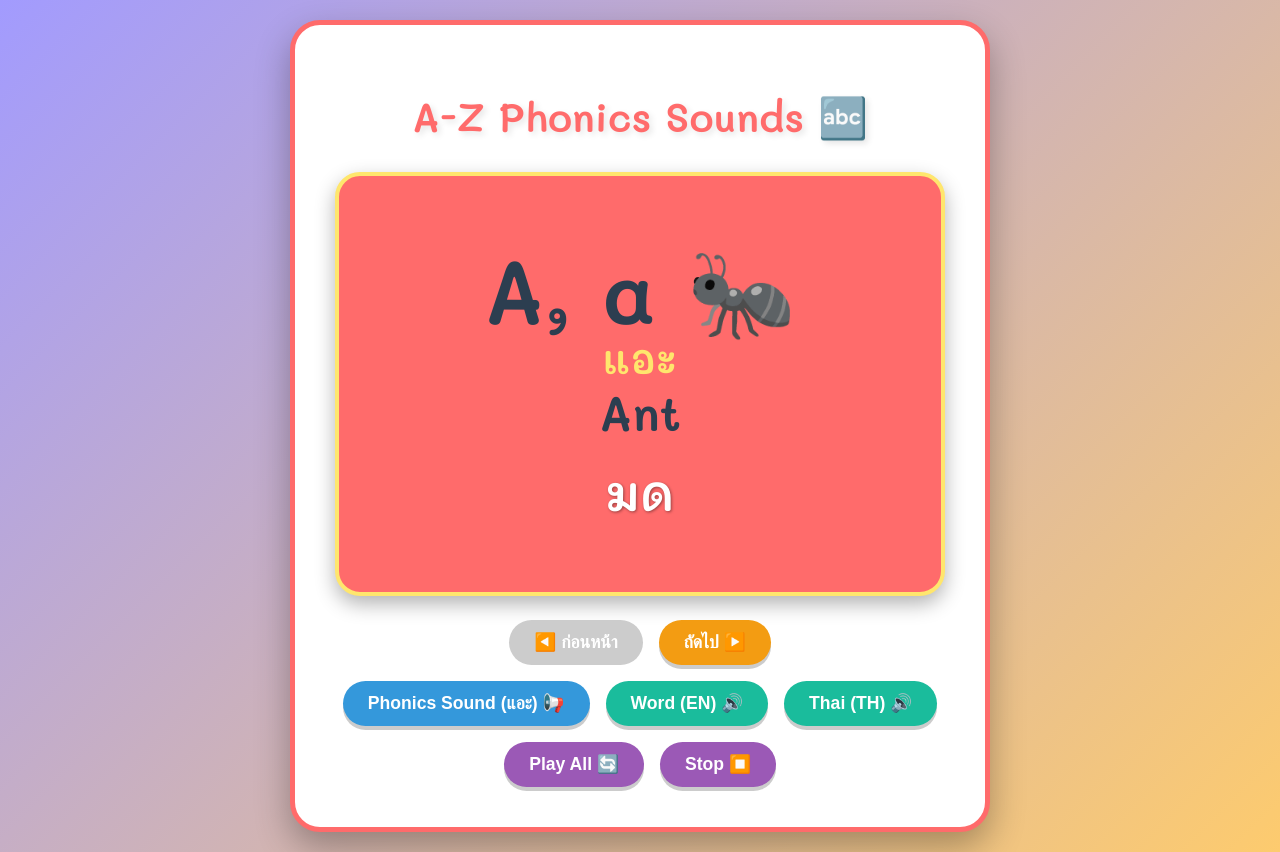
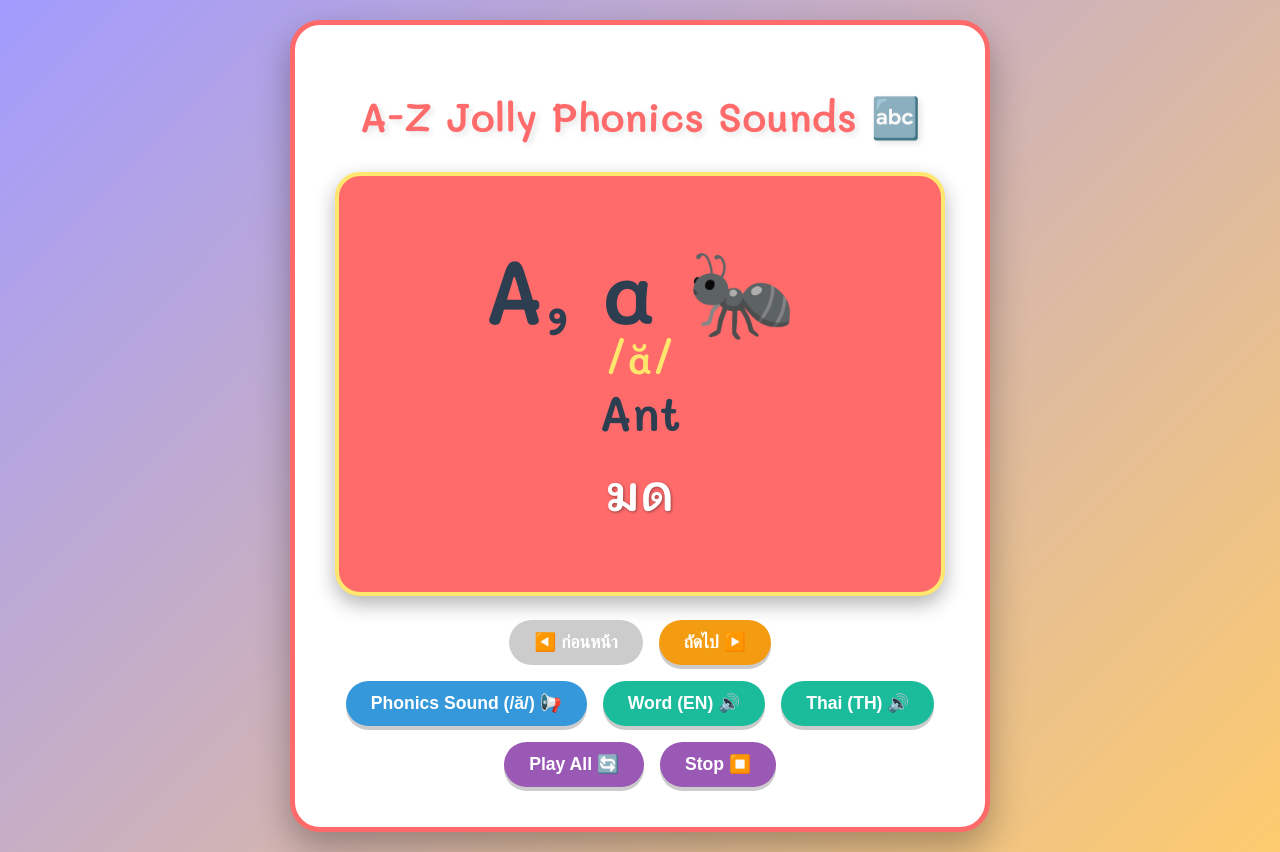
Before and after one commit to Nitiwat-Nai/a-z-alphabet-fun, a plain HTML site: page index.html in a window 1280 px wide. Drawn offline with Linux system fonts and the light colour scheme.

Commit message:
Update index.html
v4.0

```diff
--- a/index.html
+++ b/index.html
@@ -3,7 +3,7 @@
 <head>
     <meta charset="UTF-8">
     <meta name="viewport" content="width=device-width, initial-scale=1.0">
-    <title>A-Z Phonics Fun: ฝึกออกเสียงตามเสียงหลัก</title>
+    <title>A-Z Jolly Phonics: ฝึกออกเสียงตามมาตรฐาน</title>
 
     <style>
         @import url('https://fonts.googleapis.com/css2?family=Sarabun:wght@400;700&family=Mali:wght@600&display=swap');
@@ -139,11 +139,11 @@
 
     <div class="container">
         <div id="category-page" style="display: none;">
-            <h1>🎉 A-Z Phonics Fun: ฝึกออกเสียงตามเสียงหลัก</h1>
+            <h1>🎉 A-Z Jolly Phonics: ฝึกออกเสียงตามมาตรฐาน</h1>
         </div>
 
         <div id="lesson-page">
-            <h1 id="lesson-title" style="font-size: 2.5em;">A-Z Phonics Sounds 🔤</h1>
+            <h1 id="lesson-title" style="font-size: 2.5em;">A-Z Jolly Phonics Sounds 🔤</h1>
             <div id="vocab-card">
                 <div id="alphabet-display" class="alphabet-display">
                     <span id="alphabet-letter" class="word alphabet-letter">...</span>
@@ -171,38 +171,38 @@
 
     <script>
         const vocabularyData = {
-            // ปรับแก้ข้อมูลให้ใช้เสียง Phonics ตามตารางล่าสุดที่คุณแนบมา
+            // ปรับแก้ข้อมูลกลับไปใช้ Jolly Phonics (Pure Sounds)
             "อักษร A-Z 🔤": [
-                { letter: "A, a 🐜", phonics: "แอะ", phonicsSound: "a", english: "Ant", thai: "มด" },
-                { letter: "B, b 🏀", phonics: "เบอะ", phonicsSound: "buh", english: "Ball", thai: "ลูกบอล" },
-                { letter: "C, c 🐈", phonics: "เคอะ", phonicsSound: "kuh", english: "Cat", thai: "แมว" },
-                { letter: "D, d 🐶", phonics: "เดอะ", phonicsSound: "duh", english: "Dog", thai: "สุนัข" },
-                { letter: "E, e 🐘", phonics: "เอะ", phonicsSound: "e", english: "Elephant", thai: "ช้าง" },
-                { letter: "F, f 🐟", phonics: "ฟึ", phonicsSound: "fuh", english: "Fish", thai: "ปลา" },
-                { letter: "G, g 🦒", phonics: "เกอะ", phonicsSound: "guh", english: "Giraffe", thai: "ยีราฟ" },
-                { letter: "H, h 🏠", phonics: "ฮะ", phonicsSound: "huh", english: "House", thai: "บ้าน" },
-                { letter: "I, i 🍦", phonics: "อิ", phonicsSound: "i", english: "Ice cream", thai: "ไอศกรีม" },
-                { letter: "J, j 🏺", phonics: "เจอะ", phonicsSound: "juh", english: "Jar", thai: "โถ, ไห" },
-                { letter: "K, k 🔑", phonics: "เคอะ", phonicsSound: "kuh", english: "Key", thai: "กุญแจ" },
-                { letter: "L, l 🦁", phonics: "อัล", phonicsSound: "luh", english: "Lion", thai: "สิงโต" },
-                { letter: "M, m 🐒", phonics: "มึม", phonicsSound: "muh", english: "Monkey", thai: "ลิง" },
-                { letter: "N, n 👃", phonics: "อึน", phonicsSound: "nuh", english: "Nose", thai: "จมูก" },
-                { letter: "O, o 🍊", phonics: "เอาะ", phonicsSound: "o", english: "Orange", thai: "ส้ม" },
-                { letter: "P, p 🐷", phonics: "เพอะ", phonicsSound: "puh", english: "Pig", thai: "หมู" },
-                { letter: "Q, q 👑", phonics: "คุวะ", phonicsSound: "kwuh", english: "Queen", thai: "พระราชินี" },
-                { letter: "R, r 🐰", phonics: "อะเรอ", phonicsSound: "ruh", english: "Rabbit", thai: "กระต่าย" },
-                { letter: "S, s ☀️", phonics: "สึ", phonicsSound: "suh", english: "Sun", thai: "ดวงอาทิตย์" },
-                { letter: "T, t 🐯", phonics: "ทึ", phonicsSound: "tuh", english: "Tiger", thai: "เสือ" },
-                { letter: "U, u ☂️", phonics: "อะ", phonicsSound: "u", english: "Umbrella", thai: "ร่ม" },
-                { letter: "V, v 🎻", phonics: "เวอะ", phonicsSound: "vuh", english: "Violin", thai: "ไวโอลิน" },
-                { letter: "W, w ⌚", phonics: "เวอะ", phonicsSound: "wuh", english: "Watch", thai: "นาฬิกาข้อมือ" },
-                { letter: "X, x 🎹", phonics: "เอะคะสึ", phonicsSound: "kss", english: "Xylophone", thai: "ระนาดฝรั่ง" }, // Kss เพื่อพยายามให้ได้เสียง /ks/
-                { letter: "Y, y ⛵", phonics: "เยะ", phonicsSound: "yuh", english: "Yacht", thai: "เรือยอชท์" },
-                { letter: "Z, z 🦓", phonics: "ซึ", phonicsSound: "zuh", english: "Zebra", thai: "ม้าลาย" }
+                { letter: "A, a 🐜", phonics: "/ă/", phonicsSound: "a", english: "Ant", thai: "มด" },
+                { letter: "B, b 🏀", phonics: "/b/", phonicsSound: "b", english: "Ball", thai: "ลูกบอล" }, // Pure sound (No 'uh')
+                { letter: "C, c 🐈", phonics: "/k/", phonicsSound: "k", english: "Cat", thai: "แมว" }, // Pure sound (No 'uh')
+                { letter: "D, d 🐶", phonics: "/d/", phonicsSound: "d", english: "Dog", thai: "สุนัข" }, // Pure sound (No 'uh')
+                { letter: "E, e 🐘", phonics: "/ĕ/", phonicsSound: "e", english: "Elephant", thai: "ช้าง" },
+                { letter: "F, f 🐟", phonics: "/f/", phonicsSound: "f", english: "Fish", thai: "ปลา" }, // Pure sound (No 'uh')
+                { letter: "G, g 🦒", phonics: "/g/", phonicsSound: "g", english: "Giraffe", thai: "ยีราฟ" }, // Pure sound (No 'uh')
+                { letter: "H, h 🏠", phonics: "/h/", phonicsSound: "h", english: "House", thai: "บ้าน" }, // Aspiration sound
+                { letter: "I, i 🍦", phonics: "/ĭ/", phonicsSound: "i", english: "Ice cream", thai: "ไอศกรีม" },
+                { letter: "J, j 🏺", phonics: "/j/", phonicsSound: "j", english: "Jar", thai: "โถ, ไห" }, // Pure sound (No 'uh')
+                { letter: "K, k 🔑", phonics: "/k/", phonicsSound: "k", english: "Key", thai: "กุญแจ" }, // Pure sound (No 'uh')
+                { letter: "L, l 🦁", phonics: "/l/", phonicsSound: "l", english: "Lion", thai: "สิงโต" }, // Pure sound (No 'uh')
+                { letter: "M, m 🐒", phonics: "/m/", phonicsSound: "m", english: "Monkey", thai: "ลิง" }, // Pure sound (Closed lips)
+                { letter: "N, n 👃", phonics: "/n/", phonicsSound: "n", english: "Nose", thai: "จมูก" }, // Pure sound (Tongue tip)
+                { letter: "O, o 🍊", phonics: "/ŏ/", phonicsSound: "o", english: "Orange", thai: "ส้ม" },
+                { letter: "P, p 🐷", phonics: "/p/", phonicsSound: "p", english: "Pig", thai: "หมู" }, // Pure sound (No 'uh')
+                { letter: "Q, q 👑", phonics: "/kw/", phonicsSound: "kw", english: "Queen", thai: "พระราชินี" }, // kw sound
+                { letter: "R, r 🐰", phonics: "/r/", phonicsSound: "r", english: "Rabbit", thai: "กระต่าย" }, // Pure sound (No 'uh')
+                { letter: "S, s ☀️", phonics: "/s/", phonicsSound: "s", english: "Sun", thai: "ดวงอาทิตย์" }, // Pure sound (Sizzle)
+                { letter: "T, t 🐯", phonics: "/t/", phonicsSound: "t", english: "Tiger", thai: "เสือ" }, // Pure sound (No 'uh')
+                { letter: "U, u ☂️", phonics: "/ŭ/", phonicsSound: "u", english: "Umbrella", thai: "ร่ม" },
+                { letter: "V, v 🎻", phonics: "/v/", phonicsSound: "v", english: "Violin", thai: "ไวโอลิน" }, // Pure sound (No 'uh')
+                { letter: "W, w ⌚", phonics: "/w/", phonicsSound: "w", english: "Watch", thai: "นาฬิกาข้อมือ" }, // Pure sound (No 'uh')
+                { letter: "X, x 🎹", phonics: "/ks/", phonicsSound: "kss", english: "Xylophone", thai: "ระนาดฝรั่ง" }, // ks sound (as in 'fox')
+                { letter: "Y, y ⛵", phonics: "/y/", phonicsSound: "y", english: "Yacht", thai: "เรือยอชท์" }, // Pure sound (No 'uh')
+                { letter: "Z, z 🦓", phonics: "/z/", phonicsSound: "z", english: "Zebra", thai: "ม้าลาย" } // Pure sound (Buzz)
             ]
         };
         // ----------------------------------------------------
-        // ส่วน JavaScript (Logics)
+        // ส่วน JavaScript (Logics) - *เหมือนเดิม*
         // ----------------------------------------------------
         const lessonPage = document.getElementById('lesson-page');
         const thaiWord = document.getElementById('thai-word');
@@ -237,8 +237,9 @@
                     utterance.volume = 1.0;
                     utterance.rate = 1.1;
                 } else {
+                    // การออกเสียง Pure Sound (Jolly) ควรใช้ Rate ช้าลงเล็กน้อย (0.9) เพื่อให้เสียงไม่เพี้ยน
                     utterance.volume = 1.0;
-                    utterance.rate = 1.0;
+                    utterance.rate = 0.9;
                 }
 
                 let targetVoice = null;
@@ -266,7 +267,7 @@
             }
         }
 
-        // ฟังก์ชันสำหรับเล่นเสียง Phonics (ใช้ phonicsSound ที่ปรับให้เข้ากับ TTS)
+        // ฟังก์ชันสำหรับเล่นเสียง Phonics (Pure Sound)
         function speakPhonicsSound() {
             if(currentVocab.phonicsSound) {
                  speakText(currentVocab.phonicsSound, 'en-US');
@@ -289,10 +290,10 @@
                 currentVocab = currentCategoryVocabs[currentIndex];
 
                 // แสดงผล
-                alphabetLetter.textContent = currentVocab.letter; // A, a 🐜
-                phonicsSoundDisplay.textContent = currentVocab.phonics; // แอะ (Phonics Sound ภาษาไทย)
-                alphabetWord.textContent = currentVocab.english; // Ant
-                thaiWord.textContent = currentVocab.thai; // มด
+                alphabetLetter.textContent = currentVocab.letter;
+                phonicsSoundDisplay.textContent = currentVocab.phonics; // แสดงสัญลักษณ์ Jolly Phonics
+                alphabetWord.textContent = currentVocab.english;
+                thaiWord.textContent = currentVocab.thai;
 
                 // อัปเดตข้อความบนปุ่ม Phonics
                 document.querySelector('.phonics-btn').textContent = `Phonics Sound (${currentVocab.phonics}) 📢`;
@@ -343,7 +344,7 @@
             }
             const currentVocabToPlay = currentCategoryVocabs[currentIndex];
 
-            // 1. เล่นเสียง Phonics (เสียงของตัวอักษร)
+            // 1. เล่นเสียง Phonics (Pure Sound)
             speakText(currentVocabToPlay.phonicsSound, 'en-US', () => {
 
                 // 2. เมื่อ Phonics จบ เล่นเสียงคำศัพท์ (เช่น "Ant")
@@ -355,6 +356,7 @@
                             currentIndex++;
                             displayVocab();
                             updateButtonState();
+                            // หน่วงเวลา 1 วินาที
                             setTimeout(playCurrentVocabAuto, 1000);
                         }
                     });
```
